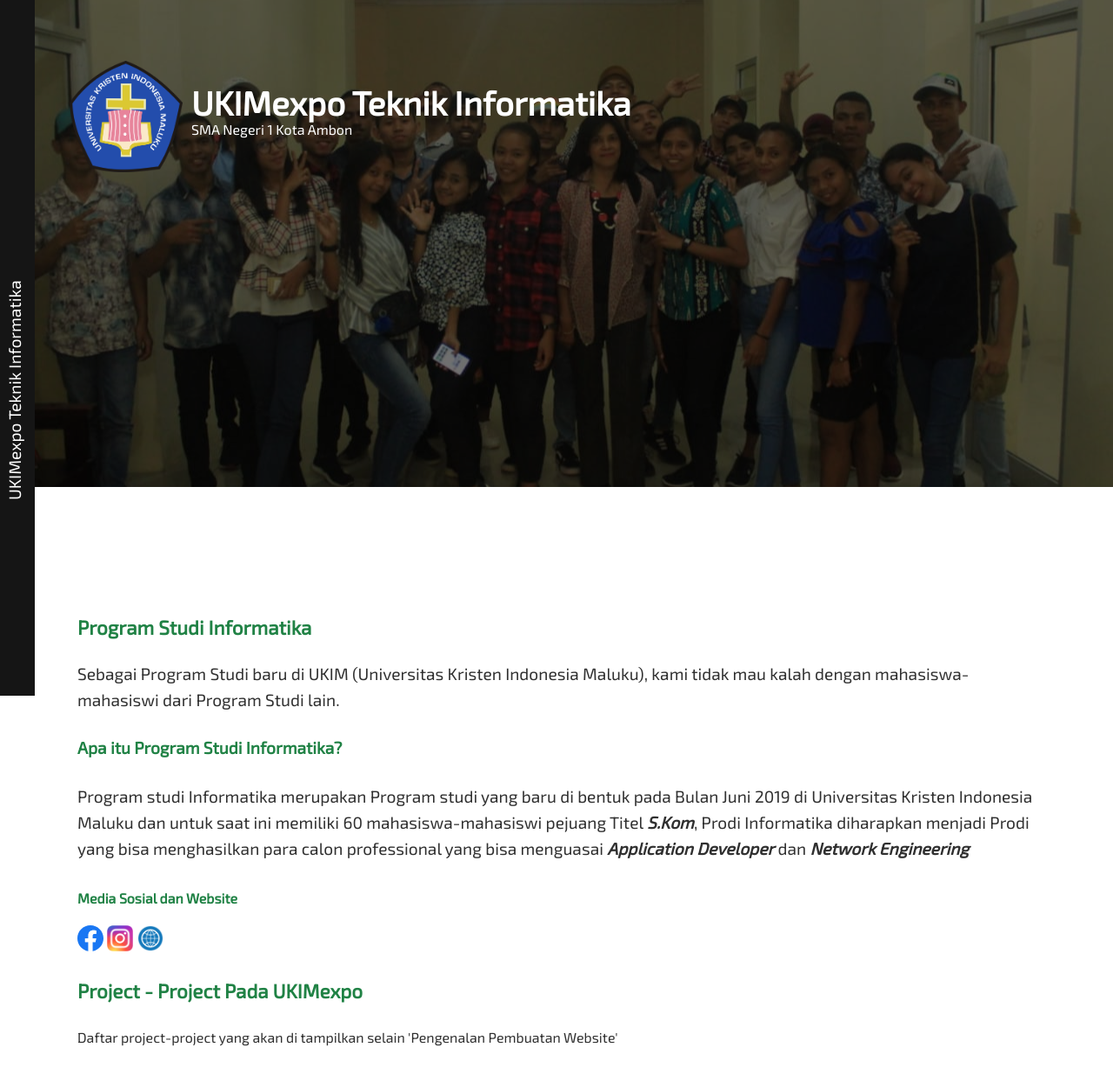
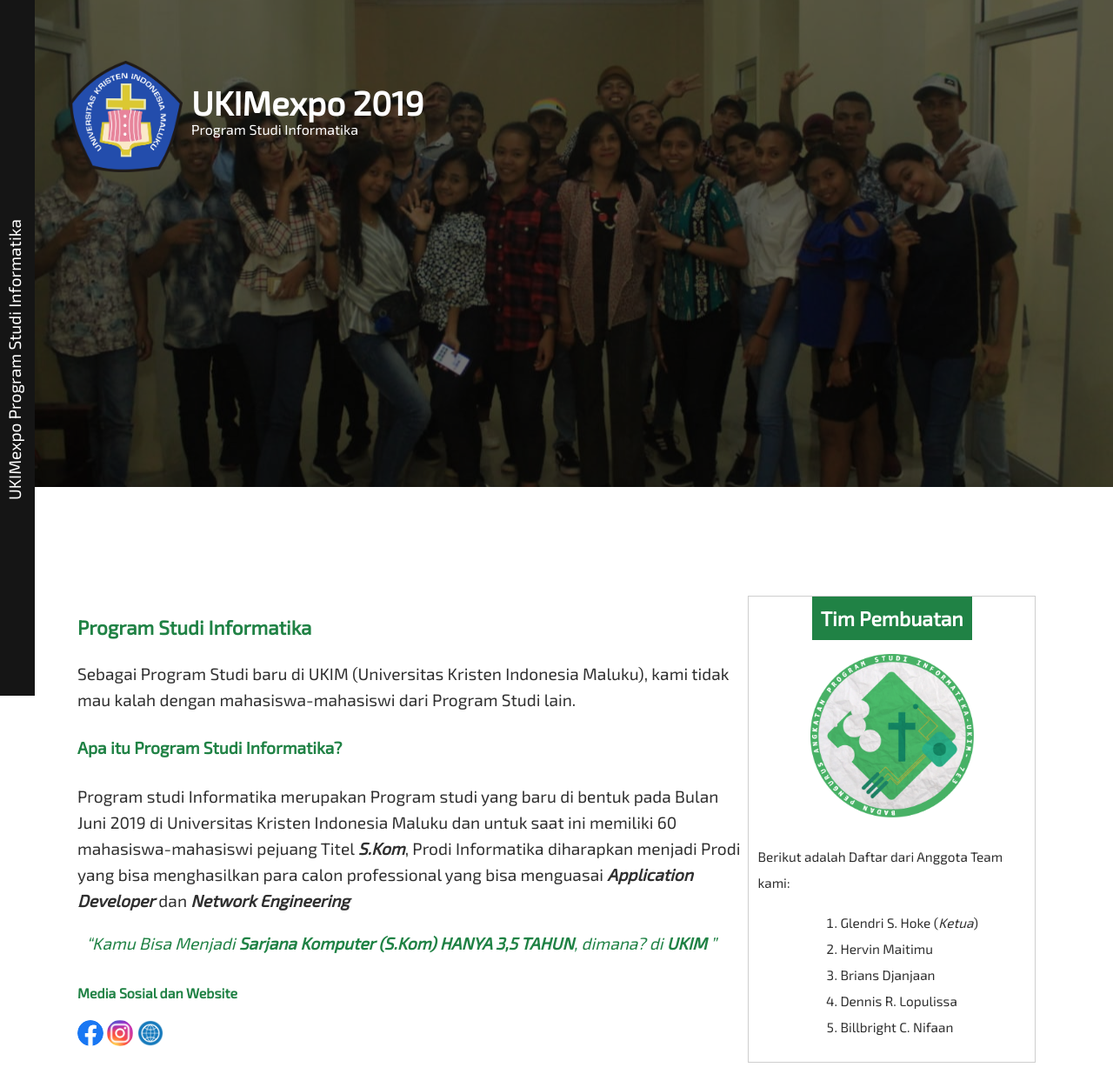
Before and after one commit to EmptyWork/UKIMexpo, a plain HTML site: page index.html in a window 1280 px wide. Shown: the top 1235 px of the page at 87% size. Drawn offline with Linux system fonts and the light colour scheme.

Commit message:
rework code

```diff
--- a/cores/main.css
+++ b/cores/main.css
@@ -88,6 +88,35 @@ body {
     position: relative;
 }
 
+.col2-grid {
+    grid-template-columns: 1fr 30%;
+    grid-template-areas: 'info-p bpa-area';
+}
+
+.left-col2 {
+    grid-area: info-p;
+}
+
+.right-col2 {
+    grid-area: bpa-area;
+    justify-items: center;
+    align-items: center;
+    text-align: center;
+    padding: 10px;
+}
+
+.right-col2 img {
+    max-width: 200px;
+    max-height: 200px;
+    margin: 0 auto;
+}
+
+.right-col2 h2 {
+    margin: -10px;
+    margin-bottom: 10px;
+    padding: 10px;
+}
+
 .col2-logo {
     display: grid;
     position: absolute;
@@ -104,7 +133,6 @@ body {
 }
 
 .col2-logo h1 {
-    color: #fff;
     padding: 0;
     margin: 0;
 }
@@ -174,6 +202,11 @@ body {
         width: 100%;
     }
 
+    .col2-grid {
+        grid-template-columns: 1fr;
+        grid-template-areas: 'bpa-area' 'info-p';
+    }
+
     .col2-logo {
         left: 20px;
         grid-template-columns: 120px 1fr;
@@ -188,13 +221,14 @@ body {
         top: 0;
         height: 50px;
         width: 100vw;
+        position: sticky;
     }
 
     .sidename .brand {
         transform: rotate(0deg);
         position: absolute;
         display: block;
-        width: 100vw;
+        width: 90vw;
         font-weight: 900;
     }
 }
--- a/cores/style.css
+++ b/cores/style.css
@@ -33,6 +33,12 @@ a,a:hover,a:active,a:focus {
 
 *[w] {
     color: red;
+}
+
+q {
+    padding: 10px;
+    color: #208245;
+    font-style: italic;
 }
 
 /* #middle {
@@ -81,6 +87,28 @@ a,a:hover,a:active,a:focus {
     transition: all 200ms ease-in-out;
 }
 
+.right-col2 {
+    border: 1px solid #cecece;
+    font-size: 0.8em;
+}
+
+.right-col2 p {
+    text-align: left;
+}
+
+.right-col2 h2 {
+    background: var(--adc);
+    color: #fff !important;
+}
+
+.right-col2 ol {
+    text-align: left;
+}
+
+.col2-logo h1, .col2-logo small {
+    color: #fff;
+}
+
 .btn:hover {
     background: #303030;
     color: #fff;
--- a/index.html
+++ b/index.html
@@ -37,34 +37,55 @@
 </head>
 
 <body onload="startTimer()">
-    <div class="sidename">
-        <div class="brand">UKIMexpo Teknik Informatika</div>
-    </div>
     <div id="landing">
         <div class="col2-logo">
             <img id="un_logo" src="img/ukim.png" alt="Universitas Kristen Indonesia Maluku">
             <div id="brd_txt">
-                <h1>UKIMexpo Teknik Informatika</h1>
-                <small>SMA Negeri 1 Kota Ambon</small>
+                <h1>UKIMexpo 2019</h1>
+                <small>Program Studi Informatika</small>
             </div>
         </div>
     </div>
+    <div class="sidename">
+        <div class="brand">UKIMexpo Program Studi Informatika</div>
+    </div>
     <div id="middle">
+        <div id="grid" class="col2-grid">
+            <div class="lft-col2">
                 <h3>Program Studi Informatika</h3>
-        <p>Sebagai Program Studi baru di UKIM (Universitas Kristen Indonesia Maluku), kami tidak mau kalah dengan
+                <p>Sebagai Program Studi baru di UKIM (Universitas Kristen Indonesia Maluku), kami tidak mau kalah
+                    dengan
                     mahasiswa-mahasiswi dari Program Studi lain.</p>
                 <h4>Apa itu Program Studi Informatika?</h4>
-        <p>Program studi Informatika merupakan Program studi yang baru di bentuk pada Bulan Juni 2019 di Universitas
+                <p>Program studi Informatika merupakan Program studi yang baru di bentuk pada Bulan Juni 2019 di
+                    Universitas
                     Kristen Indonesia Maluku dan untuk saat ini memiliki 60 mahasiswa-mahasiswi pejuang Titel
                     <i><b>S.Kom</b></i>, Prodi Informatika diharapkan menjadi Prodi yang bisa menghasilkan para calon
-            professional yang bisa menguasai <i><b>Application Developer</b></i> dan <i><b>Network Engineering</b></i>
+                    professional yang bisa menguasai <i><b>Application Developer</b></i> dan <i><b>Network
+                            Engineering</b></i>
                 </p>
+                <q>Kamu Bisa Menjadi <b>Sarjana Komputer (<i>S.Kom</i>) HANYA 3,5 TAHUN</b>, dimana? di <b>UKIM</b> </q>
                 <h5>Media Sosial dan Website</h5>
                 <div class="media-3md">
                     <a href="#" target="_blank" rel="noopener noreferrer"><img src="img/ms-fico.svg" alt="Facebook"></a>
-            <a href="#" target="_blank" rel="noopener noreferrer"><img src="img/ms-iico.png" alt="Instagram"></a>
+                    <a href="#" target="_blank" rel="noopener noreferrer"><img src="img/ms-iico.png"
+                            alt="Instagram"></a>
                     <a href="http://Informatikaukim.blogspot.com" target="_blank" rel="noopener noreferrer"><img
                             src="img/website.png" alt="Website"></a>
+                </div>
+            </div>
+            <div class="right-col2">
+                <h2>Tim Pembuatan<br /></h2>
+                <img src="img/BPA-logo.png" alt="BPA Logo">
+                <p>Berikut adalah Daftar dari Anggota Team kami:</p>
+                <ol>
+                    <li>Glendri S. Hoke (<i>Ketua</i>)</li>
+                    <li>Hervin Maitimu</li>
+                    <li>Brians Djanjaan</li>
+                    <li>Dennis R. Lopulissa</li>
+                    <li>Billbright C. Nifaan </li>
+                </ol>
+            </div>
         </div>
         <h3>Project - Project Pada UKIMexpo</h3>
         <small>Daftar project-project yang akan di tampilkan selain 'Pengenalan Pembuatan Website'</small><br /><br />
@@ -84,8 +105,10 @@
         <ol>
             <li><a href="http://eazbi.rf.gd" target="_blank">Stevarth Hoke</a></li><small>(Ketua Kelompok -
                 Mahasiswa)</small> - Native Website
-            <li><a href="http://htuhuteru.wordpress.com" target="_blank">HTuhuteru</a></li><small>(Dosen)</small> - Wordpress
-            <li><a href="https://andryan26.blogspot.com/" target="_blank">Andryan</a></li><small>(Mahasiswa)</small> - Blogger
+            <li><a href="http://htuhuteru.wordpress.com" target="_blank">HTuhuteru</a></li><small>(Dosen)</small> -
+            Wordpress
+            <li><a href="https://andryan26.blogspot.com/" target="_blank">Andryan</a></li><small>(Mahasiswa)</small> -
+            Blogger
             <li><i>will be added soon</i>........</li>
         </ol>
         <span w>*Ini Hanya Merupakan Prototype Website - semua kode pada website ini bersifat opensource</span>
@@ -104,7 +127,7 @@
                         <a href="http://Informatikaukim.blogspot.com" target="_blank" rel="noopener noreferrer"><img
                                 src="img/website.png" alt="Website"></a>
                     </div>
-                    &copy;Copyright 2019 - UKIMexpo <br /> SMA Negeri 1 Kota Ambon<br />
+                    &copy;Copyright 2019 - UKIMexpo <br /> Program Studi Informatika<br />
                     Pembuatan oleh <span it="p">Team Website UKIMexpo Prodi Informatika</span>
                 </div>
                 <div>
```
Also changed, not shown: img/BPA-logo.png (added), img/bpm-lg.png (deleted). Lines whose indentation alone changed are shown as unchanged.
